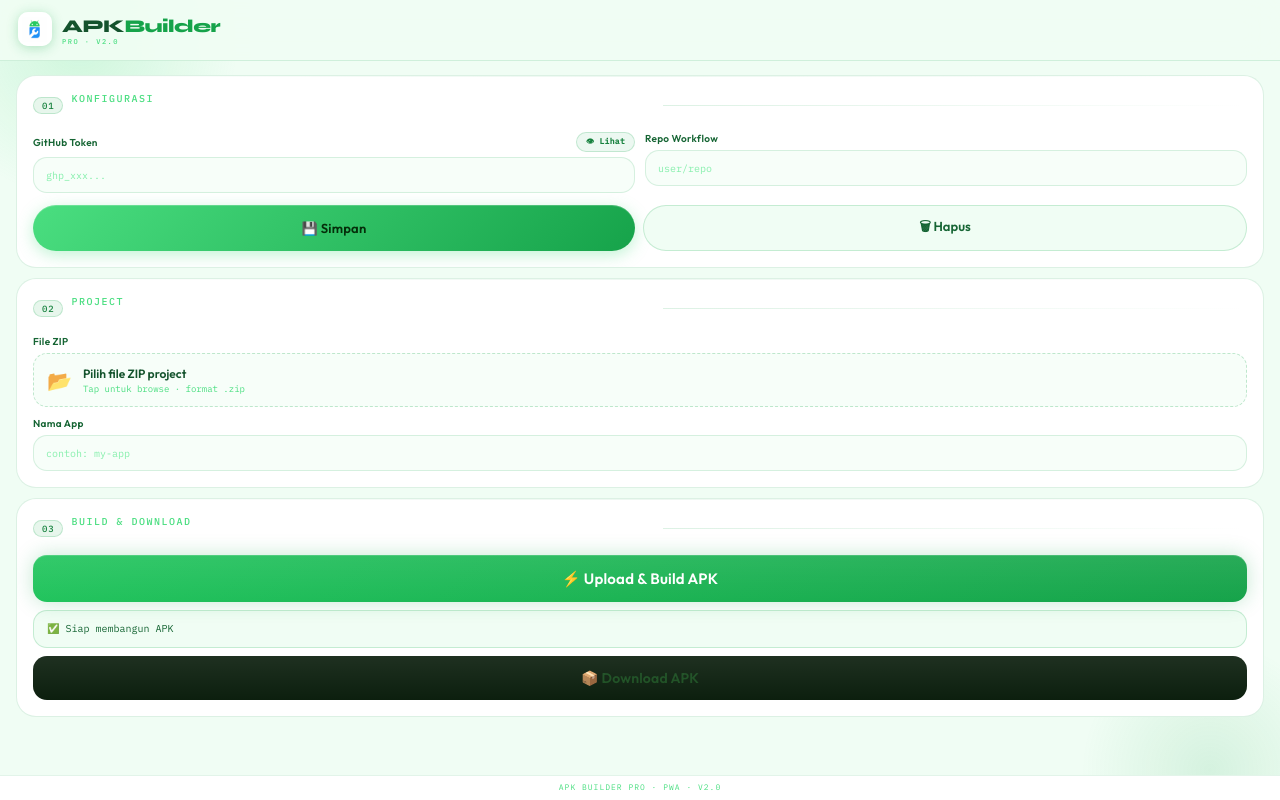
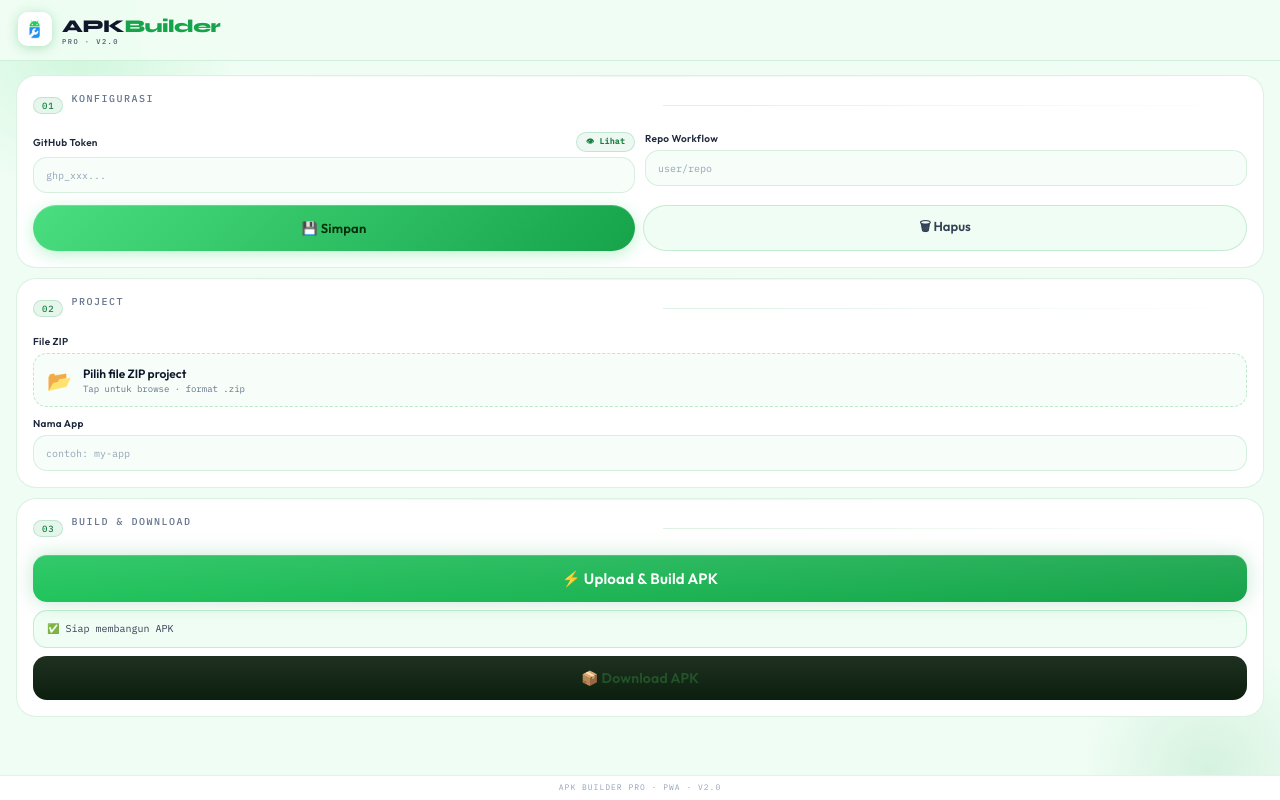
Before and after one commit to kngenproject/Webb-Auto-Build-APK-via-Capacitor, a plain HTML site: page docs/index.html in a window 1280 px wide. Drawn offline with Linux system fonts and the light colour scheme.

Commit message:
update docs/index.html

```diff
--- a/docs/index.html
+++ b/docs/index.html
@@ -30,9 +30,9 @@
   --blue:      #059669;
   --red:       #dc2626;
   --amber:     #d97706;
-  --t1:        #14532d;
-  --t2:        #166534;
-  --t3:        #4ade80;
+  --t1:        #0f172a;
+  --t2:        #1e293b;
+  --t3:        #475569;
   --mono:      'IBM Plex Mono', monospace;
   --sans:      'Outfit', sans-serif;
   --display:   'Syne', sans-serif;
@@ -184,7 +184,7 @@ body::after {
 .section-title {
   font-family: var(--mono);
   font-size: 10px; font-weight: 500;
-  color: #4ade80;
+  color: #64748b;
   letter-spacing: 1.5px;
   text-transform: uppercase;
   flex: 1;
@@ -205,7 +205,7 @@ body::after {
 .field { display:flex; flex-direction:column; gap:5px; }
 
 .flabel {
-  font-size:10px; font-weight:600; color:#166534;
+  font-size:10px; font-weight:600; color:#1e293b;
   letter-spacing:0.3px;
   display:flex; align-items:center; justify-content:space-between;
 }
@@ -232,13 +232,13 @@ input[type="text"], input[type="password"] {
   border-radius: var(--r);
   border:1.5px solid var(--border);
   background: var(--inp);
-  color: #14532d;
+  color: #0f172a;
   font-family: var(--mono); font-size:11px;
   outline:none; transition:all 0.18s;
   -webkit-appearance:none;
   caret-color: #16a34a;
 }
-input::placeholder { color:#86efac; font-size:10px; }
+input::placeholder { color:#94a3b8; font-size:10px; }
 input:focus {
   border-color: rgba(22,163,74,0.45);
   background: #fff;
@@ -276,7 +276,7 @@ button:active { transform:scale(0.96); }
 .btn-clear {
   flex:1; padding:11px 0; font-size:13px;
   background: #f0fdf4;
-  color: #166534;
+  color: #334155;
   border-radius:30px;
   border:1.5px solid rgba(22,163,74,0.2);
 }
@@ -303,11 +303,11 @@ button:active { transform:scale(0.96); }
 .file-icon { font-size:20px; flex-shrink:0; }
 .file-info { flex:1; overflow:hidden; }
 .file-info-title {
-  font-size:12px; font-weight:600; color:#14532d;
+  font-size:12px; font-weight:600; color:#0f172a;
   white-space:nowrap; overflow:hidden; text-overflow:ellipsis;
 }
 .file-info-sub {
-  font-family:var(--mono); font-size:9px; color:#4ade80;
+  font-family:var(--mono); font-size:9px; color:#64748b;
   white-space:nowrap; overflow:hidden; text-overflow:ellipsis;
   margin-top:2px;
 }
@@ -352,7 +352,7 @@ button:active { transform:scale(0.96); }
   margin-top:5px;
 }
 .progress-label {
-  font-family:var(--mono); font-size:8px; color:#4ade80;
+  font-family:var(--mono); font-size:8px; color:#64748b;
   letter-spacing:0.5px;
 }
 
@@ -378,7 +378,7 @@ button:active { transform:scale(0.96); }
   background: #f0fdf4;
   border:1px solid rgba(22,163,74,0.2);
   font-family:var(--mono); font-size:10px;
-  color:#166534; word-break:break-word;
+  color:#334155; word-break:break-word;
   line-height:1.6; transition:all 0.25s;
 }
 .status-box.error   {
@@ -426,7 +426,7 @@ button:active { transform:scale(0.96); }
 /* ── FOOTER ──────────────────────────────────── */
 .footer {
   flex-shrink:0; text-align:center;
-  font-family:var(--mono); font-size:8px; color:#4ade80;
+  font-family:var(--mono); font-size:8px; color:#94a3b8;
   padding:6px 0 max(8px, env(safe-area-inset-bottom, 0px));
   background: #fff;
   border-top:1px solid rgba(22,163,74,0.12);
```
